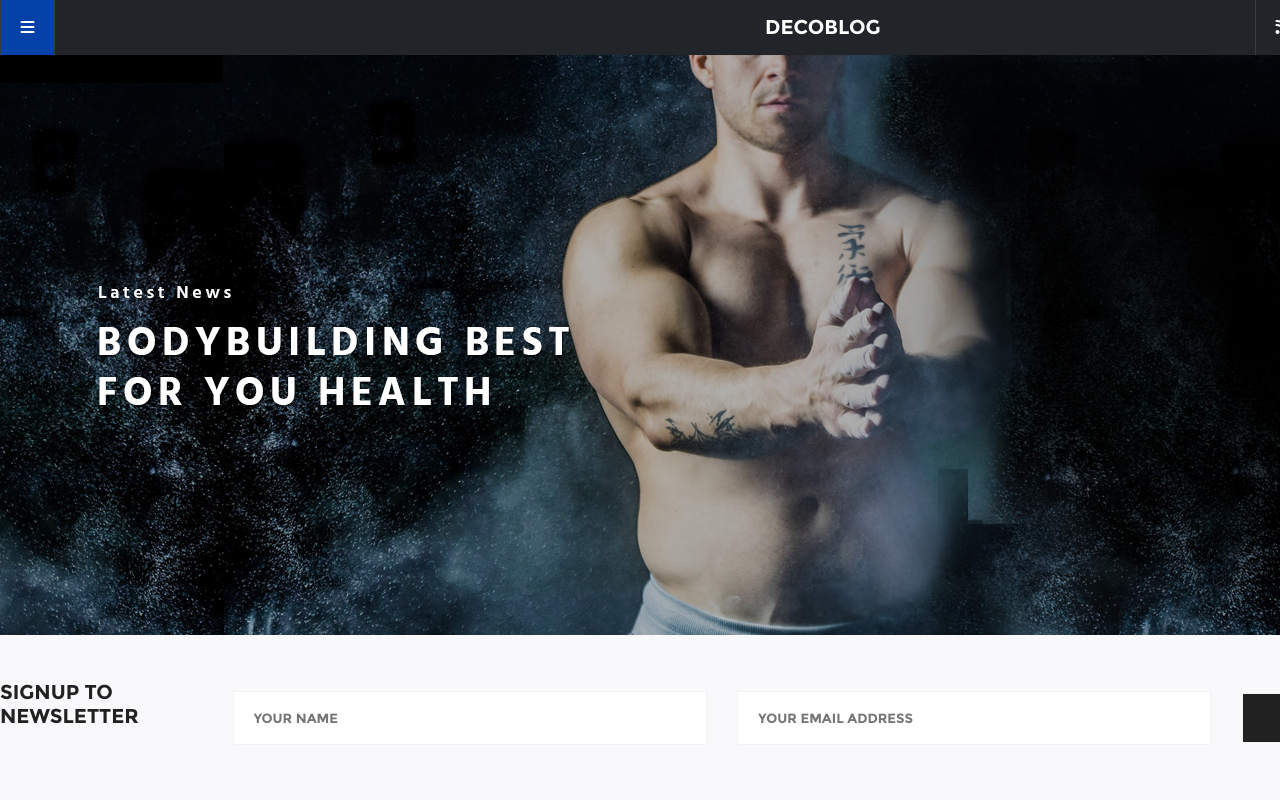
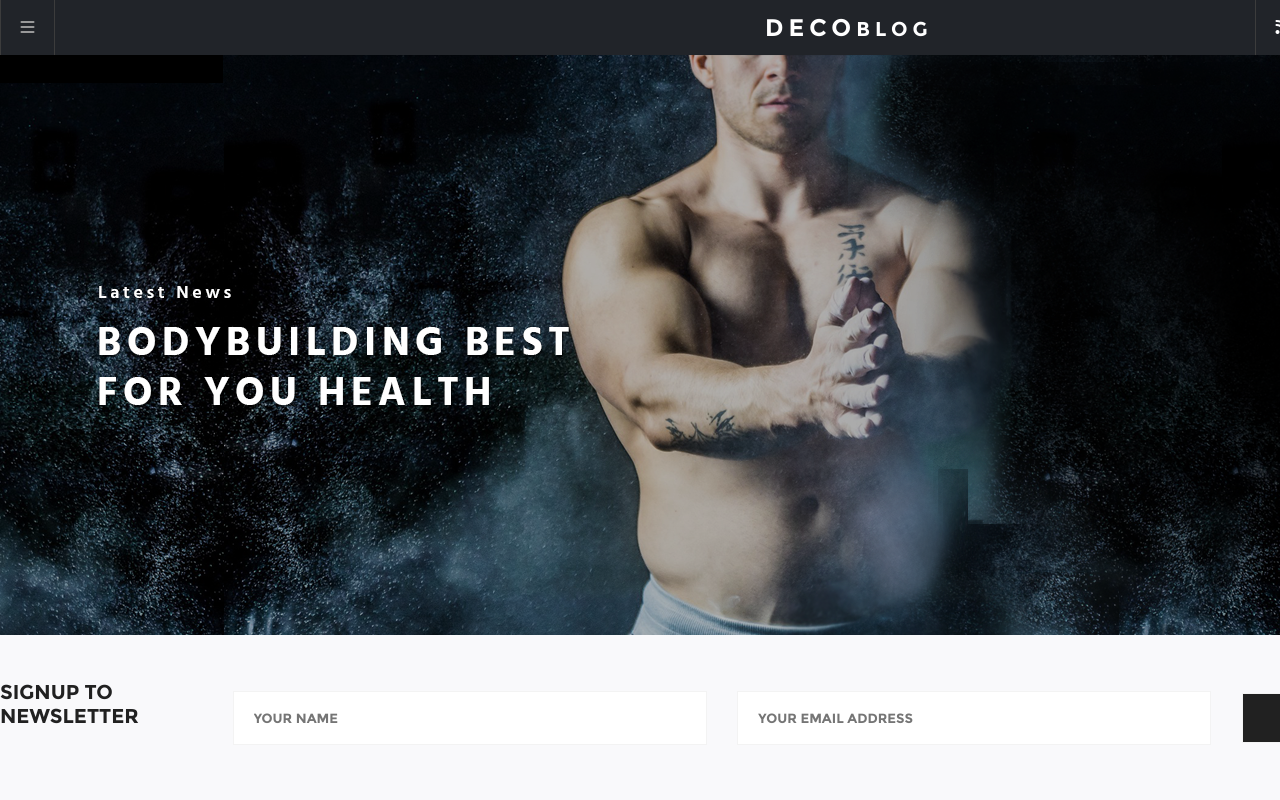
Before and after one commit to ipriver/css-layout, a plain HTML site: page layout-workshop/index.html in a window 1280 px wide. Shown: the top 800 px of the page. Drawn offline with Linux system fonts and the light colour scheme.

Commit message:
workshop: header remastered

```diff
--- a/layout-workshop/css/style.css
+++ b/layout-workshop/css/style.css
@@ -24,7 +24,7 @@ html,body {
 
 .content {
   margin: 0 auto;
-  width:1530px;
+  width: 1530px;
 }
 
 
@@ -35,63 +35,85 @@ header {
   position: relative;
 }
 
-header .content header {
+.navigation-header {
   height: 55px;
 }
 
-header .content .navigation-header nav a {
-  display: inline-block;
+.navigation-header a {
+  position: relative;
   box-sizing: border-box;
   width: 55px;
+  float: right;
+  color: #ffffff;
+  text-align: center;
+  line-height: 55px;
+  font-size: 1.6rem;
+  text-decoration: none;
+  overflow: hidden;
   border: 0 solid #3c3c3c;
   border-width: 0 1px 0 0;
-  position: relative;
-  float:right;
-  color: #ffffff;
-  text-align:center;
-  line-height: 55px;
-  font-size: 1.6rem;
 }
 
-header .content .navigation-header nav a:nth-child(4) {
-  color: #999999;
+.navigation-header a::after {
+  content: '';
+  display: block;
+  clear: both;
 }
 
-header .content .navigation-header nav a:nth-child(5) {
+.navigation-header a:nth-child(5) {
   border: 0 solid #3c3c3c;
   border-width: 0 1px 0 1px;
 }
 
-header .content .navigation-header nav a:last-child {
+.navigation-header a:nth-child(6) {
+  float:left;
   border: 0 solid #3c3c3c;
   border-width: 0 1px 0 1px;
-  float:left;
 }
 
-header .content .navigation-header nav a:hover {
-  background-color: #0442a9;
+.navigation-header a::before {
+  font-family: "FontAwesome";
+}
+.navigation-header a:nth-child(1)::before {
+  content: "\f002";
+}
+.navigation-header a:nth-child(2)::before {
+  content: "\f09a";
+}
+.navigation-header a:nth-child(3)::before {
+  content: "\f173";
+}
+.navigation-header a:nth-child(4)::before {
+  content: "\f099";
+}
+.navigation-header a:nth-child(5)::before {
+  content: "\f09e";
+}
+.navigation-header a:nth-child(6)::before {
+  content: "\f0c9";
 }
 
-header .title {
-  font-family: 'Monsterrat';
-  text-decoration: none;
-  left: 50%;
-  position: absolute;
-  margin: 0 auto;
-  text-transform: uppercase;
-  text-align: center;
-  color:white;
-  height: 55px;
-  font-size: 2rem;
-  line-height: 55px;
+.content .navigation-header a:hover {
+  color: #999999;
 }
 
+.navigation-header .title {
+  letter-spacing: 5px;
+  position: absolute;
+  left: 50%;
+  margin: 0 auto;
+  float: none;
+  width: auto;
+  text-transform: uppercase;
+  font-size: 2rem;
+  border: none;
+  font-family: 'Monsterrat', Arial, sans-serif;
+}
 
-header .content .navigation-header nav a::after {
-  content: '';
-  display: block;
-  clear: both;
+.navigation-header .title span {
+  font-size: 2.4rem;
 }
+
 
 
 header .content .main-picture {
--- a/layout-workshop/index.html
+++ b/layout-workshop/index.html
@@ -9,18 +9,15 @@
 	<body>
 		<header>
 			<section class="content">
-				<header class="navigation-header">
-
-					<nav>
-						<a href=""><i class="fa fa-search" aria-hidden="true"></i></a>
-						<a href=""><i class="fa fa-facebook" aria-hidden="true"></i></a>
-						<a href=""><i class="fa fa-tumblr" aria-hidden="true"></i></a>
-						<a href=""><i class="fa fa-twitter" aria-hidden="true"></i></a>
-						<a href=""><i class="fa fa-rss" aria-hidden="true"></i></a>
-						<a href=""><i class="fa fa-bars" aria-hidden="true"></i></a>
+					<nav class="navigation-header">
+						<a href="#"></a>
+						<a href="#"></a>
+						<a href="#"></a>
+						<a href="#"></a>
+						<a href="#"></a>
+						<a href="#"></a>
+            <a href="index.html" class="title"><span>Deco</span>blog</a>
 					</nav>
-					<a href="index.html" class="title">Decoblog</a>
-				</header>
 
 				<article class="main-picture">
 					<img src="img/main1.png" alt="main" height="580" width="1530">
```
